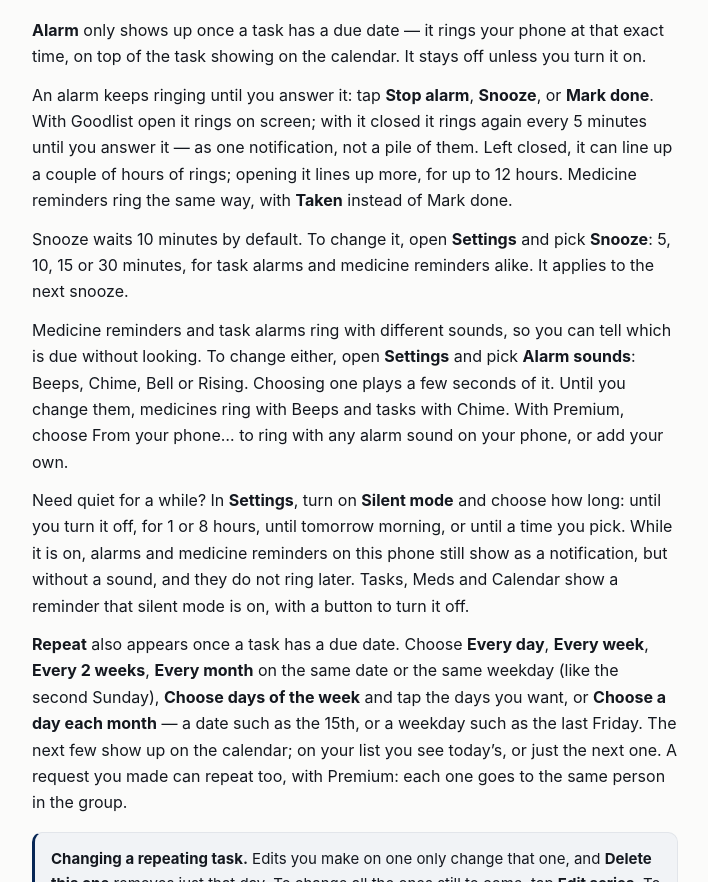
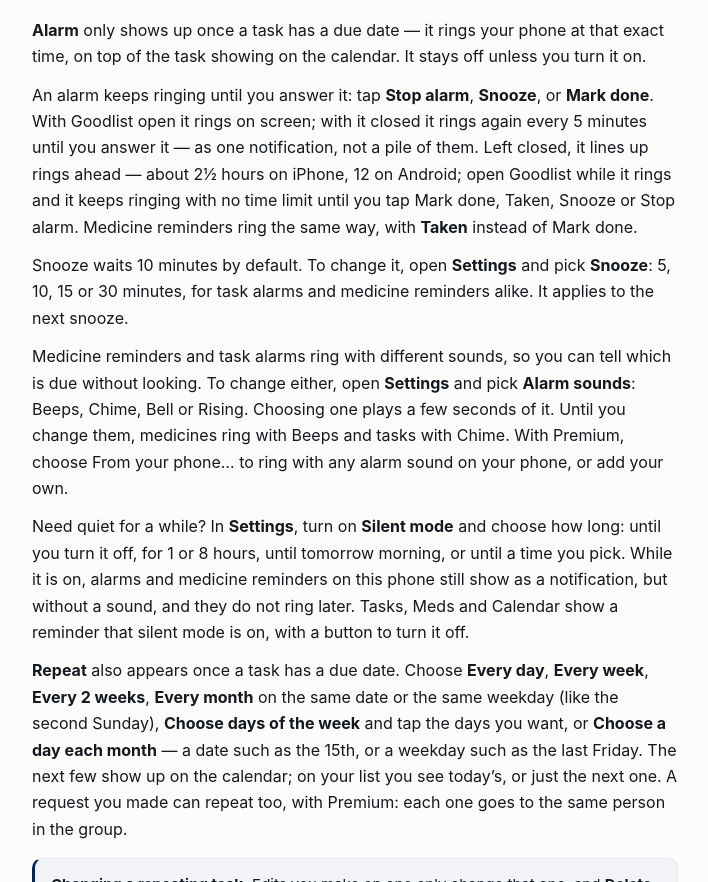
Before and after one commit to jericrealubit/jericrealubit.github.io, a plain HTML site: page goodlist/guide/index.html in a window 1280 px wide. Shown: the part 6162-7044 px from the top of the page, without its empty margins (412-1120 px from the left). Drawn offline with Linux system fonts and the light colour scheme.

Commit message:
Mirror Goodlist site from jericrealubit/goodlist@39e80e5

```diff
--- a/goodlist/guide/index.html
+++ b/goodlist/guide/index.html
@@ -399,7 +399,7 @@
             <figcaption>Notes and due dates are optional.</figcaption>
           </figure>
           <p><strong>Alarm</strong> only shows up once a task has a due date — it rings your phone at that exact time, on top of the task showing on the calendar. It stays off unless you turn it on.</p>
-          <p>An alarm keeps ringing until you answer it: tap <strong>Stop alarm</strong>, <strong>Snooze</strong>, or <strong>Mark done</strong>. With Goodlist open it rings on screen; with it closed it rings again every 5 minutes until you answer it — as one notification, not a pile of them. Left closed, it can line up a couple of hours of rings; opening it lines up more, for up to 12 hours. Medicine reminders ring the same way, with <strong>Taken</strong> instead of Mark done.</p>
+          <p>An alarm keeps ringing until you answer it: tap <strong>Stop alarm</strong>, <strong>Snooze</strong>, or <strong>Mark done</strong>. With Goodlist open it rings on screen; with it closed it rings again every 5 minutes until you answer it — as one notification, not a pile of them. Left closed, it lines up rings ahead — about 2½ hours on iPhone, 12 on Android; open Goodlist while it rings and it keeps ringing with no time limit until you tap Mark done, Taken, Snooze or Stop alarm. Medicine reminders ring the same way, with <strong>Taken</strong> instead of Mark done.</p>
           <p>Snooze waits 10 minutes by default. To change it, open <strong>Settings</strong> and pick <strong>Snooze</strong>: 5, 10, 15 or 30 minutes, for task alarms and medicine reminders alike. It applies to the next snooze.</p>
           <p>Medicine reminders and task alarms ring with different sounds, so you can tell which is due without looking. To change either, open <strong>Settings</strong> and pick <strong>Alarm sounds</strong>: Beeps, Chime, Bell or Rising. Choosing one plays a few seconds of it. Until you change them, medicines ring with Beeps and tasks with Chime. With Premium, choose From your phone… to ring with any alarm sound on your phone, or add your own.</p>
           <p>Need quiet for a while? In <strong>Settings</strong>, turn on <strong>Silent mode</strong> and choose how long: until you turn it off, for 1 or 8 hours, until tomorrow morning, or until a time you pick. While it is on, alarms and medicine reminders on this phone still show as a notification, but without a sound, and they do not ring later. Tasks, Meds and Calendar show a reminder that silent mode is on, with a button to turn it off.</p>
```
